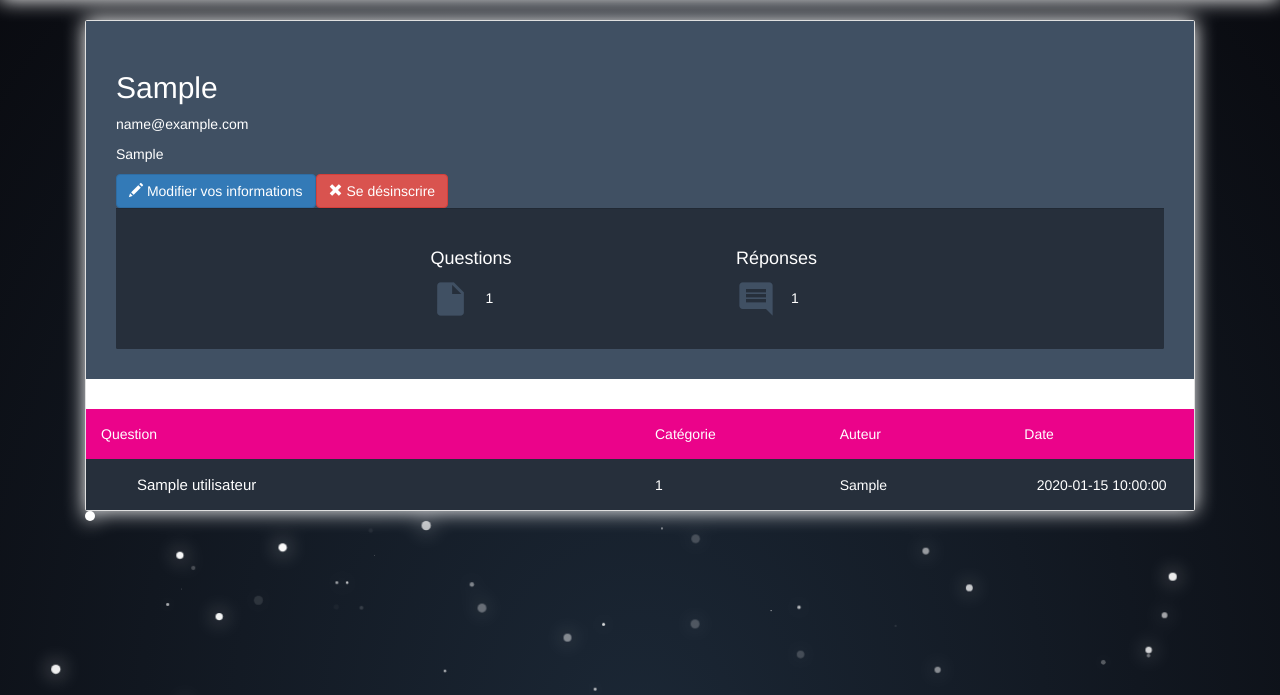
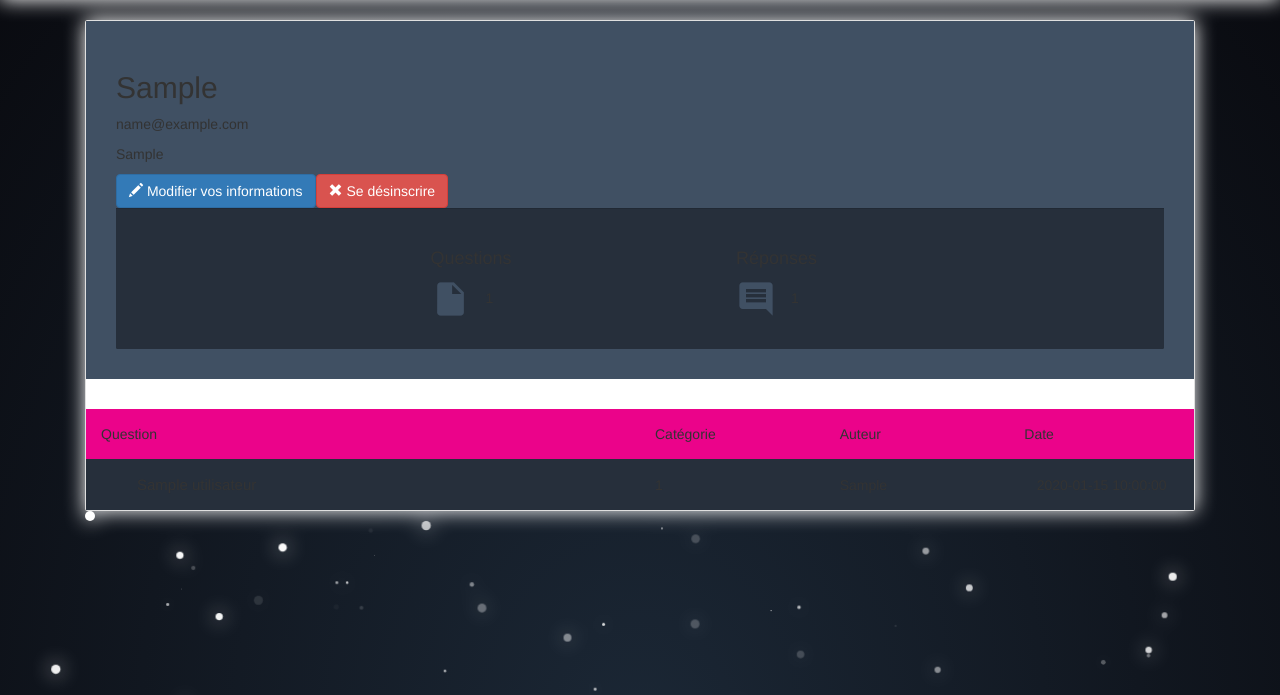
Before and after one commit to Valentin460/Livequestion, a PHP site: page /profil/profil.php in a window 1280 px wide; the page is wider, and only the part inside the window is pictured. Shown: the part 62-757 px from the top of that part. Run offline with PHP 8.4, Linux system fonts and the light colour scheme; the visitor is signed in with stand-in values (Sample User, id 1); tables that the repository leaves empty or names only in its code hold one stand-in row (values such as "Sample post"); some libraries are stand-ins or nearby versions.

Commit message:
mise à jour de la page profil

```diff
--- a/profil/profil.css
+++ b/profil/profil.css
@@ -1,10 +1,6 @@
 body {
 	background-color: #405063;
 	font-family: Roboto;
-}
-
-.card {
-	color: white;
 }
 
 	.card .content {
@@ -3300,203 +3296,3 @@ body {
 		transform: translate(7.762vw, 100vh) scale(0.0766);
 	}
 }
-<div class="snow" > </div >
-<div class="snow" > </div >
-<div class="snow" > </div >
-<div class="snow" > </div >
-<div class="snow" > </div >
-<div class="snow" > </div >
-<div class="snow" > </div >
-<div class="snow" > </div >
-<div class="snow" > </div >
-<div class="snow" > </div >
-<div class="snow" > </div >
-<div class="snow" > </div >
-<div class="snow" > </div >
-<div class="snow" > </div >
-<div class="snow" > </div >
-<div class="snow" > </div >
-<div class="snow" > </div >
-<div class="snow" > </div >
-<div class="snow" > </div >
-<div class="snow" > </div >
-<div class="snow" > </div >
-<div class="snow" > </div >
-<div class="snow" > </div >
-<div class="snow" > </div >
-<div class="snow" > </div >
-<div class="snow" > </div >
-<div class="snow" > </div >
-<div class="snow" > </div >
-<div class="snow" > </div >
-<div class="snow" > </div >
-<div class="snow" > </div >
-<div class="snow" > </div >
-<div class="snow" > </div >
-<div class="snow" > </div >
-<div class="snow" > </div >
-<div class="snow" > </div >
-<div class="snow" > </div >
-<div class="snow" > </div >
-<div class="snow" > </div >
-<div class="snow" > </div >
-<div class="snow" > </div >
-<div class="snow" > </div >
-<div class="snow" > </div >
-<div class="snow" > </div >
-<div class="snow" > </div >
-<div class="snow" > </div >
-<div class="snow" > </div >
-<div class="snow" > </div >
-<div class="snow" > </div >
-<div class="snow" > </div >
-<div class="snow" > </div >
-<div class="snow" > </div >
-<div class="snow" > </div >
-<div class="snow" > </div >
-<div class="snow" > </div >
-<div class="snow" > </div >
-<div class="snow" > </div >
-<div class="snow" > </div >
-<div class="snow" > </div >
-<div class="snow" > </div >
-<div class="snow" > </div >
-<div class="snow" > </div >
-<div class="snow" > </div >
-<div class="snow" > </div >
-<div class="snow" > </div >
-<div class="snow" > </div >
-<div class="snow" > </div >
-<div class="snow" > </div >
-<div class="snow" > </div >
-<div class="snow" > </div >
-<div class="snow" > </div >
-<div class="snow" > </div >
-<div class="snow" > </div >
-<div class="snow" > </div >
-<div class="snow" > </div >
-<div class="snow" > </div >
-<div class="snow" > </div >
-<div class="snow" > </div >
-<div class="snow" > </div >
-<div class="snow" > </div >
-<div class="snow" > </div >
-<div class="snow" > </div >
-<div class="snow" > </div >
-<div class="snow" > </div >
-<div class="snow" > </div >
-<div class="snow" > </div >
-<div class="snow" > </div >
-<div class="snow" > </div >
-<div class="snow" > </div >
-<div class="snow" > </div >
-<div class="snow" > </div >
-<div class="snow" > </div >
-<div class="snow" > </div >
-<div class="snow" > </div >
-<div class="snow" > </div >
-<div class="snow" > </div >
-<div class="snow" > </div >
-<div class="snow" > </div >
-<div class="snow" > </div >
-<div class="snow" > </div >
-<div class="snow" > </div >
-<div class="snow" > </div >
-<div class="snow" > </div >
-<div class="snow" > </div >
-<div class="snow" > </div >
-<div class="snow" > </div >
-<div class="snow" > </div >
-<div class="snow" > </div >
-<div class="snow" > </div >
-<div class="snow" > </div >
-<div class="snow" > </div >
-<div class="snow" > </div >
-<div class="snow" > </div >
-<div class="snow" > </div >
-<div class="snow" > </div >
-<div class="snow" > </div >
-<div class="snow" > </div >
-<div class="snow" > </div >
-<div class="snow" > </div >
-<div class="snow" > </div >
-<div class="snow" > </div >
-<div class="snow" > </div >
-<div class="snow" > </div >
-<div class="snow" > </div >
-<div class="snow" > </div >
-<div class="snow" > </div >
-<div class="snow" > </div >
-<div class="snow" > </div >
-<div class="snow" > </div >
-<div class="snow" > </div >
-<div class="snow" > </div >
-<div class="snow" > </div >
-<div class="snow" > </div >
-<div class="snow" > </div >
-<div class="snow" > </div >
-<div class="snow" > </div >
-<div class="snow" > </div >
-<div class="snow" > </div >
-<div class="snow" > </div >
-<div class="snow" > </div >
-<div class="snow" > </div >
-<div class="snow" > </div >
-<div class="snow" > </div >
-<div class="snow" > </div >
-<div class="snow" > </div >
-<div class="snow" > </div >
-<div class="snow" > </div >
-<div class="snow" > </div >
-<div class="snow" > </div >
-<div class="snow" > </div >
-<div class="snow" > </div >
-<div class="snow" > </div >
-<div class="snow" > </div >
-<div class="snow" > </div >
-<div class="snow" > </div >
-<div class="snow" > </div >
-<div class="snow" > </div >
-<div class="snow" > </div >
-<div class="snow" > </div >
-<div class="snow" > </div >
-<div class="snow" > </div >
-<div class="snow" > </div >
-<div class="snow" > </div >
-<div class="snow" > </div >
-<div class="snow" > </div >
-<div class="snow" > </div >
-<div class="snow" > </div >
-<div class="snow" > </div >
-<div class="snow" > </div >
-<div class="snow" > </div >
-<div class="snow" > </div >
-<div class="snow" > </div >
-<div class="snow" > </div >
-<div class="snow" > </div >
-<div class="snow" > </div >
-<div class="snow" > </div >
-<div class="snow" > </div >
-<div class="snow" > </div >
-<div class="snow" > </div >
-<div class="snow" > </div >
-<div class="snow" > </div >
-<div class="snow" > </div >
-<div class="snow" > </div >
-<div class="snow" > </div >
-<div class="snow" > </div >
-<div class="snow" > </div >
-<div class="snow" > </div >
-<div class="snow" > </div >
-<div class="snow" > </div >
-<div class="snow" > </div >
-<div class="snow" > </div >
-<div class="snow" > </div >
-<div class="snow" > </div >
-<div class="snow" > </div >
-<div class="snow" > </div >
-<div class="snow" > </div >
-<div class="snow" > </div >
-<div class="snow" > </div >
-<div class="snow" > </div >
-<div class="snow" > </div >
```
